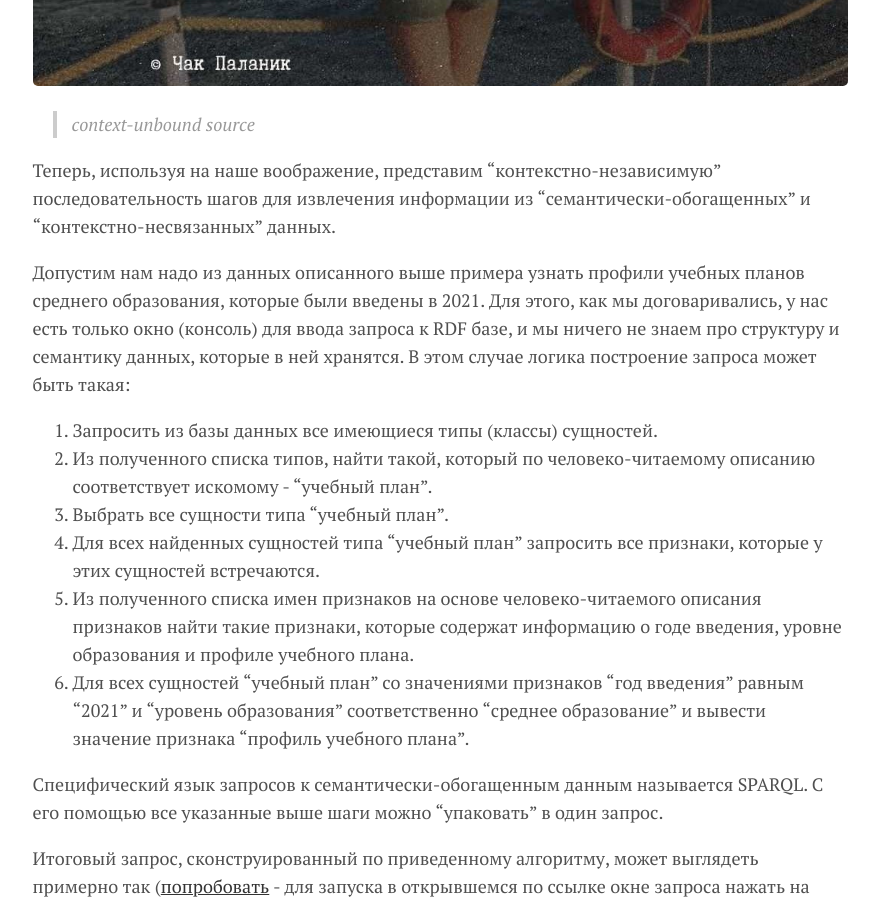
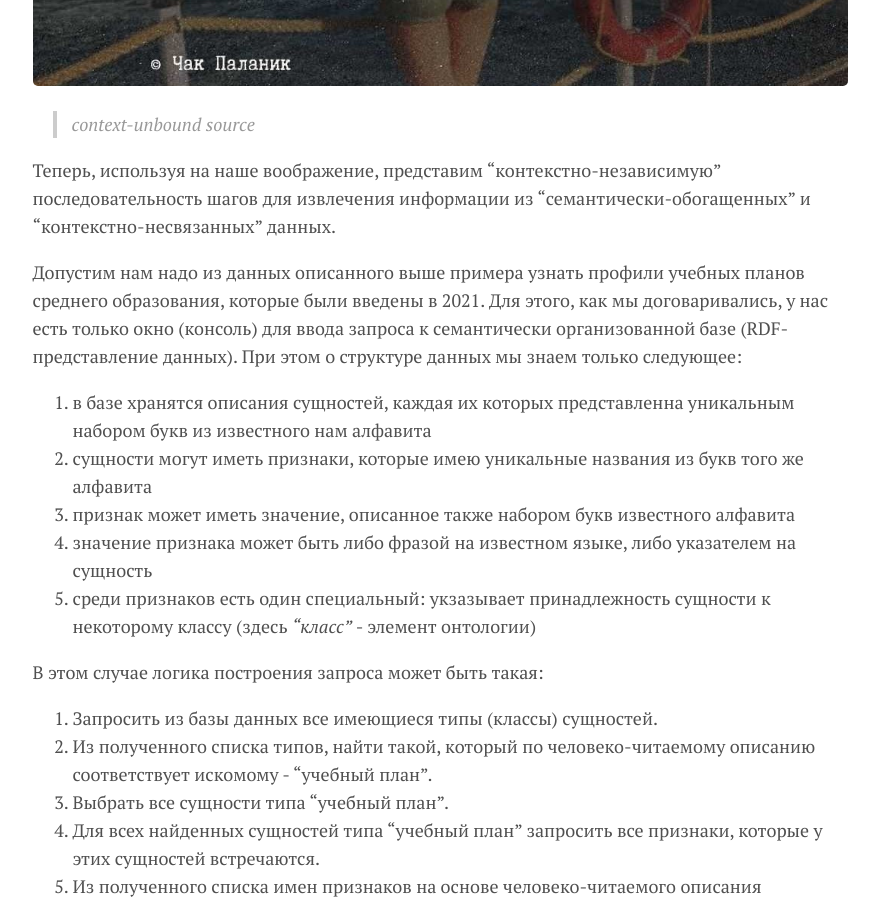
Before and after one commit to kontur32/Boltzmann, a Jekyll site: the page built from _posts/2023-04-02-то-ради-чего.md, in a window 1280 px wide and 900 px high, scrolled down 612 px. Shown: the whole window, without its empty margins (200-1079 px from the left). Built offline with Jekyll 4.4.1, drawn with Linux system fonts in a browser that asks for light colours; formulas are drawn with MathJax 3.

Commit message:
правки

```diff
--- a/_posts/2023-04-02-то-ради-чего.md
+++ b/_posts/2023-04-02-то-ради-чего.md
@@ -12,7 +12,15 @@ annotation: Теперь, используя на наше воображени
 
 Теперь, используя на наше воображение, представим "контекстно-независимую" последовательность шагов для извлечения информации из "семантически-обогащенных" и "контекстно-несвязанных" данных.
 
-Допустим нам надо из данных описанного выше примера узнать профили учебных планов среднего образования, которые были введены в 2021. Для этого, как мы договаривались, у нас есть только окно (консоль) для ввода запроса к RDF базе, и мы ничего не знаем про структуру и семантику данных, которые в ней хранятся. В этом случае логика построение запроса может быть такая:
+Допустим нам надо из данных описанного выше примера узнать профили учебных планов среднего образования, которые были введены в 2021. Для этого, как мы договаривались, у нас есть только окно (консоль) для ввода запроса к семантически организованной базе (RDF-представление данных). При этом о структуре данных мы знаем только следующее:
+
+1. в базе хранятся описания сущностей, каждая их которых представленна уникальным набором букв из известного нам алфавита
+1. сущности могут иметь признаки, которые имею уникальные названия из букв того же алфавита
+1. признак может иметь значение, описанное также набором букв известного алфавита
+1. значение признака может быть либо фразой на известном языке, либо указателем на сущность
+1. среди признаков есть один специальный: укзазывает принадлежность сущности к некоторому классу (здесь *"класс"* - элемент онтологии)
+
+В этом случае логика построения запроса может быть такая:
 
 1. Запросить из базы данных все имеющиеся типы (классы) сущностей.
 1. Из полученного списка типов, найти такой, который по человеко-читаемому описанию соответствует искомому - "учебный план".
```
